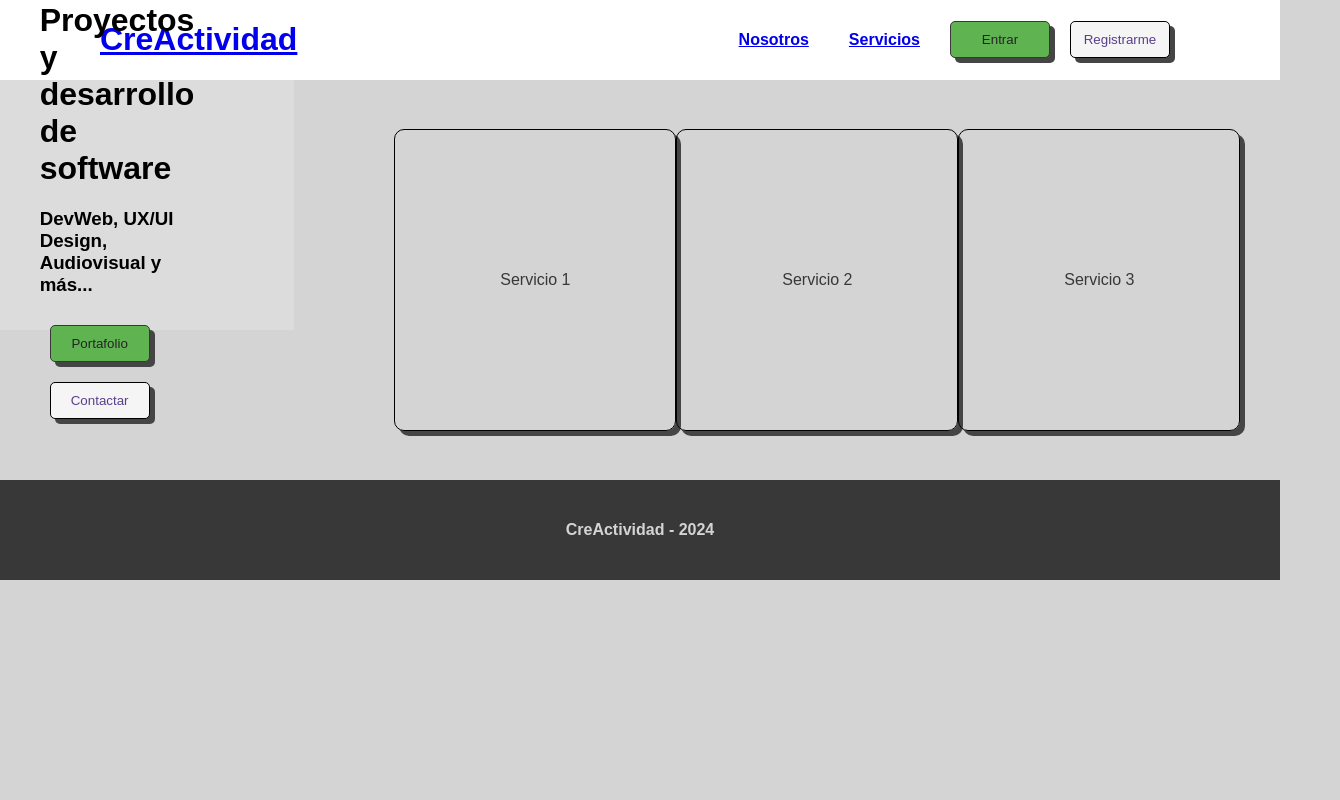
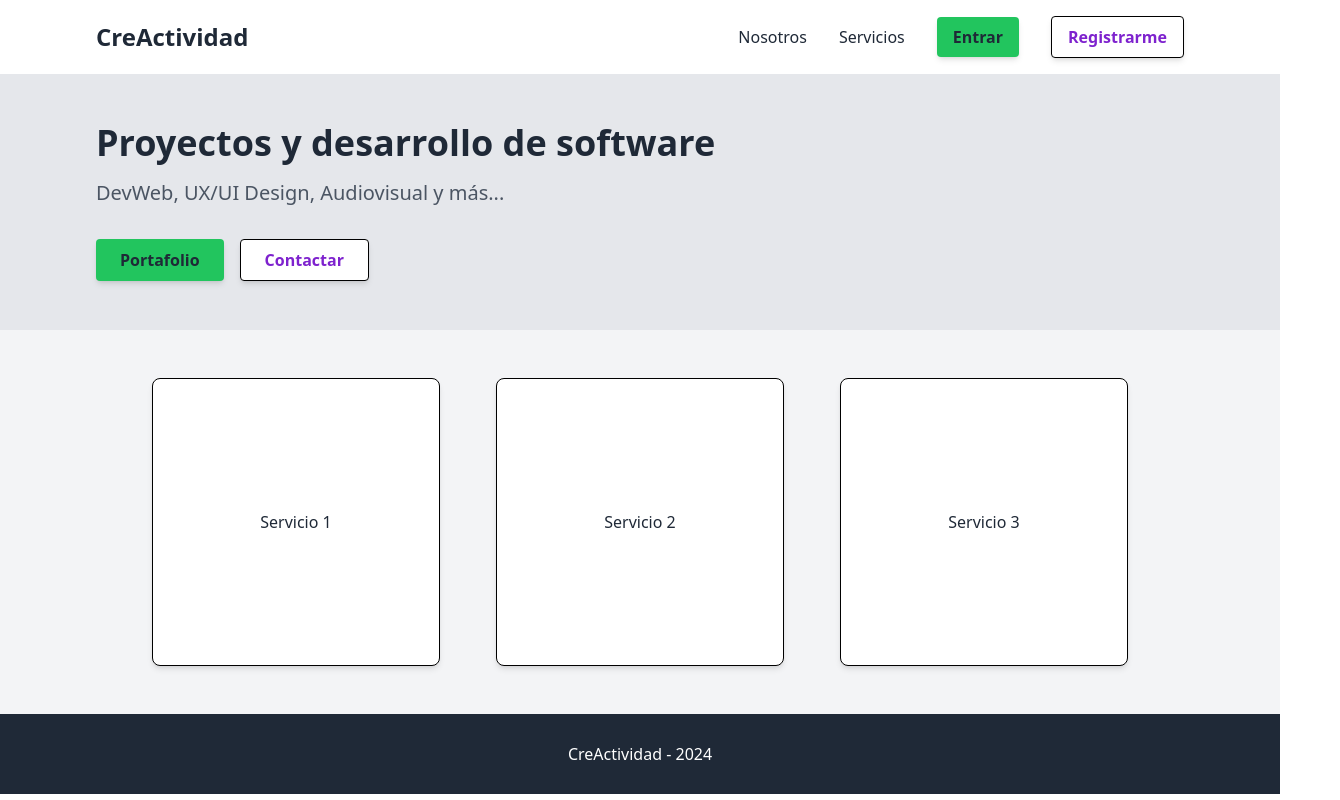
Before and after one commit to GoatGear/CreactivaWeb, a React (Create React App) app in the folder frontend/: page / in a window 1280 px wide. Shown: the whole page, 1340 px wide, since content can reach past the window. Built offline with nearby package versions, Linux system fonts and the light colour scheme.

Commit message:
Front con Tailwind

```diff
--- a/frontend/package.json
+++ b/frontend/package.json
@@ -35,5 +35,8 @@
       "last 1 firefox version",
       "last 1 safari version"
     ]
+  },
+  "devDependencies": {
+    "tailwindcss": "^3.4.4"
   }
 }
--- a/frontend/src/App.js
+++ b/frontend/src/App.js
@@ -40,7 +40,7 @@ function App() {
             ></Route>
           </Routes>
         </div>
-        <div className='pie'>
+        <div className="flex justify-center items-center h-20 bg-gray-800 text-white">
           <h4>CreActividad - 2024</h4>
         </div>
       </BrowserRouter>
--- a/frontend/src/components/Navbar.jsx
+++ b/frontend/src/components/Navbar.jsx
@@ -1,19 +1,28 @@
-import React from 'react'
+import React from 'react';
 import { Link } from 'react-router-dom';
-import '../styles/styles.css';
 
 const Navbar = () => {
   return (
-    <div className='navbar'>
-      <Link to="/"><h1>CreActividad</h1></Link>
-      <div className='secciones'>
-        <Link to="/Nosotros"><h4 className='txt'>Nosotros</h4></Link>
-        <Link to="/Servicios"><h4 className='txt'>Servicios</h4></Link>
-        <Link to="/Entrar"><button className='login'>Entrar</button></Link>
-        <Link to="/Registro"><button className='signup'>Registrarme</button></Link>
+    <div className="bg-white flex items-center justify-between px-24 py-4 shadow-md">
+      <Link to="/">
+        <h1 className="text-2xl font-bold text-gray-800 hover:text-purple-700 transition duration-300">CreActividad</h1>
+      </Link>
+      <div className="flex items-center space-x-8">
+        <Link to="/Nosotros">
+          <h4 className="text-gray-800 cursor-pointer hover:text-indigo-600 transition duration-300">Nosotros</h4>
+        </Link>
+        <Link to="/Servicios">
+          <h4 className="text-gray-800 cursor-pointer hover:text-indigo-600 transition duration-300">Servicios</h4>
+        </Link>
+        <Link to="/Entrar">
+          <button className="bg-green-500 text-gray-800 font-semibold py-2 px-4 rounded shadow-md hover:bg-gray-200 hover:text-green-500 transition duration-300">Entrar</button>
+        </Link>
+        <Link to="/Registro">
+          <button className="bg-white text-purple-700 border border-black font-semibold py-2 px-4 rounded shadow-md hover:bg-gray-800 hover:text-white transition duration-300">Registrarme</button>
+        </Link>
       </div>
     </div>
-  )
+  );
 }
 
-export default Navbar
+export default Navbar;
--- a/frontend/src/index.css
+++ b/frontend/src/index.css
@@ -1,13 +1,4 @@
-body {
-  margin: 0;
-  font-family: -apple-system, BlinkMacSystemFont, 'Segoe UI', 'Roboto', 'Oxygen',
-    'Ubuntu', 'Cantarell', 'Fira Sans', 'Droid Sans', 'Helvetica Neue',
-    sans-serif;
-  -webkit-font-smoothing: antialiased;
-  -moz-osx-font-smoothing: grayscale;
-}
-
-code {
-  font-family: source-code-pro, Menlo, Monaco, Consolas, 'Courier New',
-    monospace;
-}
+/* src/index.css */
+@tailwind base;
+@tailwind components;
+@tailwind utilities;
--- a/frontend/src/pages/Home.jsx
+++ b/frontend/src/pages/Home.jsx
@@ -1,23 +1,25 @@
-import React from 'react'
+import React from 'react';
 
 const Home = () => {
   return (
     <>
-    <div className='home'>
+      <div className="flex items-center justify-between bg-gray-200 h-64 px-24">
         <div>
-          <h1>Proyectos y  desarrollo de software</h1>
-          <h3>DevWeb, UX/UI Design, Audiovisual y más...</h3>
-          <button className='login'>Portafolio</button>
-          <button className='signup'>Contactar</button>
+          <h1 className="text-4xl font-bold text-gray-800 mb-4">Proyectos y desarrollo de software</h1>
+          <h3 className="text-xl text-gray-600 mb-8">DevWeb, UX/UI Design, Audiovisual y más...</h3>
+          <div className="flex space-x-4">
+            <button className="bg-green-500 text-gray-800 font-semibold py-2 px-6 rounded shadow-md hover:bg-gray-200 hover:text-green-500 transition duration-300">Portafolio</button>
+            <button className="bg-white text-purple-700 border border-black font-semibold py-2 px-6 rounded shadow-md hover:bg-gray-800 hover:text-white transition duration-300">Contactar</button>
+          </div>
+        </div>
       </div>
-    </div>
-    <div className='seccion'>
-          <div className='card'>Servicio 1</div>
-          <div className='card'>Servicio 2</div>
-          <div className='card'>Servicio 3</div>
-    </div>
+      <div className="flex justify-evenly items-center h-96 px-24 bg-gray-100">
+        <div className="flex items-center justify-center bg-white w-72 h-72 text-gray-800 border border-black rounded-lg shadow-md">Servicio 1</div>
+        <div className="flex items-center justify-center bg-white w-72 h-72 text-gray-800 border border-black rounded-lg shadow-md">Servicio 2</div>
+        <div className="flex items-center justify-center bg-white w-72 h-72 text-gray-800 border border-black rounded-lg shadow-md">Servicio 3</div>
+      </div>
     </>
   )
 }
 
-export default Home
+export default Home;
--- a/frontend/src/pages/Signup.jsx
+++ b/frontend/src/pages/Signup.jsx
@@ -1,4 +1,3 @@
-// src/Signup.js
 import React, { useState } from 'react';
 
 const Signup = () => {
@@ -22,11 +21,12 @@ const Signup = () => {
     };
 
     return (
-        <div className='contenedorform'>
-            <h2>Registro de usuario</h2>
-            <form className='registrarme' onSubmit={handleSubmit}>
-                <div className="form-group">
-                    <label htmlFor="username">Username:</label>
+        <div className="flex flex-col items-center justify-center min-h-screen bg-gray-300 p-4">
+            <div className="bg-white p-6 rounded-lg shadow-md w-full max-w-md">
+                <h2 className="text-2xl font-bold mb-6 text-center text-gray-800">Registro de usuario</h2>
+                <form onSubmit={handleSubmit} className="space-y-4">
+                    <div>
+                        <label htmlFor="username" className="block text-sm font-medium text-gray-700">Username:</label>
                         <input
                             type="text"
                             id="username"
@@ -34,10 +34,11 @@ const Signup = () => {
                             value={formData.username}
                             onChange={handleChange}
                             required
+                            className="w-full p-2 border border-gray-300 rounded focus:outline-none focus:ring-2 focus:ring-purple-600"
                         />
                     </div>
-                <div className="form-group">
-                    <label htmlFor="email">Email:</label>
+                    <div>
+                        <label htmlFor="email" className="block text-sm font-medium text-gray-700">Email:</label>
                         <input
                             type="email"
                             id="email"
@@ -45,10 +46,11 @@ const Signup = () => {
                             value={formData.email}
                             onChange={handleChange}
                             required
+                            className="w-full p-2 border border-gray-300 rounded focus:outline-none focus:ring-2 focus:ring-purple-600"
                         />
                     </div>
-                <div className="form-group">
-                    <label htmlFor="password">Password:</label>
+                    <div>
+                        <label htmlFor="password" className="block text-sm font-medium text-gray-700">Password:</label>
                         <input
                             type="password"
                             id="password"
@@ -56,10 +58,14 @@ const Signup = () => {
                             value={formData.password}
                             onChange={handleChange}
                             required
+                            className="w-full p-2 border border-gray-300 rounded focus:outline-none focus:ring-2 focus:ring-purple-600"
                         />
                     </div>
-                <button className='signup' type="submit">Sign Up</button>
+                    <button type="submit" className="w-full py-2 bg-green-600 text-white font-semibold rounded hover:bg-purple-700 focus:outline-none focus:ring-2 focus:ring-purple-600">
+                        Sign Up
+                    </button>
                 </form>
+            </div>
         </div>
     );
 };
--- a/frontend/src/styles/styles.css
+++ /dev/null
@@ -1,168 +0,0 @@
-/* src/App.css */
-body {
-    font-family: "Kannada MN", sans-serif;
-    background-color: #D4D4D4;
-}
-
-h1 {
-    font-size: 2rem;
-}
-
-.home {
-    display: flex;
-    align-items: center;
-    justify-content: space-between;
-    padding-left: 100px;
-    padding-right: 100px;
-    background-color: #dcdcdc;
-    height: 250px;
-}
-
-.navbar {
-    background-color: white;
-    display: flex;
-    align-items: center;
-    justify-content: space-between;
-    padding-left: 100px;
-    padding-right: 100px;
-}
-
-.secciones {
-    display: flex;
-    justify-content: space-between;
-}
-
-.txt {
-    margin: 20px;
-    cursor: pointer;
-    transition: background-color 0.3s, color 0.3s;
-    font-family: "Kannada MN", sans-serif;
-    color: inherit;
-    background-color: transparent;
-    text-decoration: none;
-}
-
-.txt:hover {
-    color: rgb(103, 103, 251);
-}
-
-.login {
-    background-color: #5FB451;
-    color: rgb(37, 37, 37);
-    font-family: "Kannada MN", sans-serif;
-    margin: 10px;
-    border-radius: 5px;
-    width: 100px;
-    padding: 10px;
-    text-align: center;
-    border: 1px solid #383838;
-    cursor: pointer;
-    transition: background-color 0.3s, color 0.3s;
-    box-shadow: 5px 5px 0.5px 0px #454545;
-}
-
-.login:hover {
-    background-color: whitesmoke;
-    color: #5FB451;
-    border: 1px solid #383838;
-    box-shadow: 5px 5px 3px 0px rgba(0, 0, 0, 0.5);
-}
-
-.pages {
-    display: flex;
-    justify-content: center;
-}
-
-.contenedorform {
-    display: block;
-    width: 90%;
-    max-width: 500px;
-    margin: 100px auto;
-    padding: 20px;
-    background-color: whitesmoke;
-    font-family: "Kannada MN", sans-serif;
-    color: black;
-    border-radius: 5px;
-    box-shadow: 5px 5px 0.5px 0px #454545;
-}
-
-h2 {
-    font-size: 1.5rem;
-    margin-bottom: 20px;
-}
-
-.form-group {
-    margin-bottom: 20px;
-}
-
-label {
-    display: block;
-    font-weight: bold;
-    margin-bottom: 5px;
-}
-
-input {
-    width: calc(100% - 22px);
-    padding: 10px;
-    font-size: 1rem;
-    border: 1px solid #ccc;
-    border-radius: 5px;
-    box-sizing: border-box;
-}
-
-input:focus {
-    border-color: #593e8e;
-    outline: none;
-    box-shadow: 0 0 5px rgba(89, 62, 142, 0.5);
-}
-
-.signup {
-    margin: 10px;
-    background-color: whitesmoke;
-    font-family: "Kannada MN", sans-serif;
-    color: #593e8e;
-    border-radius: 5px;
-    width: 100px;
-    padding: 10px;
-    text-align: center;
-    border: 1px solid black;
-    cursor: pointer;
-    transition: background-color 0.3s, color 0.3s;
-    box-shadow: 5px 5px 0.5px 0px #454545;
-}
-
-.signup:hover {
-    background-color: #383838;
-    color: whitesmoke;
-    box-shadow: 5px 5px 3px 0px rgba(0, 0, 0, 0.5);
-}
-
-.seccion {
-    height: 400px;
-    padding-left: 100px;
-    padding-right: 100px;
-    display: flex;
-    align-items: center;
-    justify-content: space-evenly;
-}
-
-.card {
-    display: flex;
-    align-items: center;
-    justify-content: center;
-    width: 280px;
-    height: 300px;
-    color: #383838;
-    border-radius: 10px;
-    border: 1px solid black;
-    box-shadow: 5px 5px 0.5px 0px #454545;
-}
-
-.pie {
-    height: 100px;
-    display: flex;
-    justify-content: center;
-    align-items: center;
-    background-color:#383838;
-    color: #D4D4D4;
-}
--- /dev/null
+++ b/frontend/tailwind.config.js
@@ -0,0 +1,10 @@
+// tailwind.config.js
+module.exports = {
+  content: [
+    "./src/**/*.{js,jsx,ts,tsx}",
+  ],
+  theme: {
+    extend: {},
+  },
+  plugins: [],
+};
```
Also changed, not shown: 1 other file (tests, documents, lock files or other folders). Lines whose indentation alone changed are shown as unchanged.
